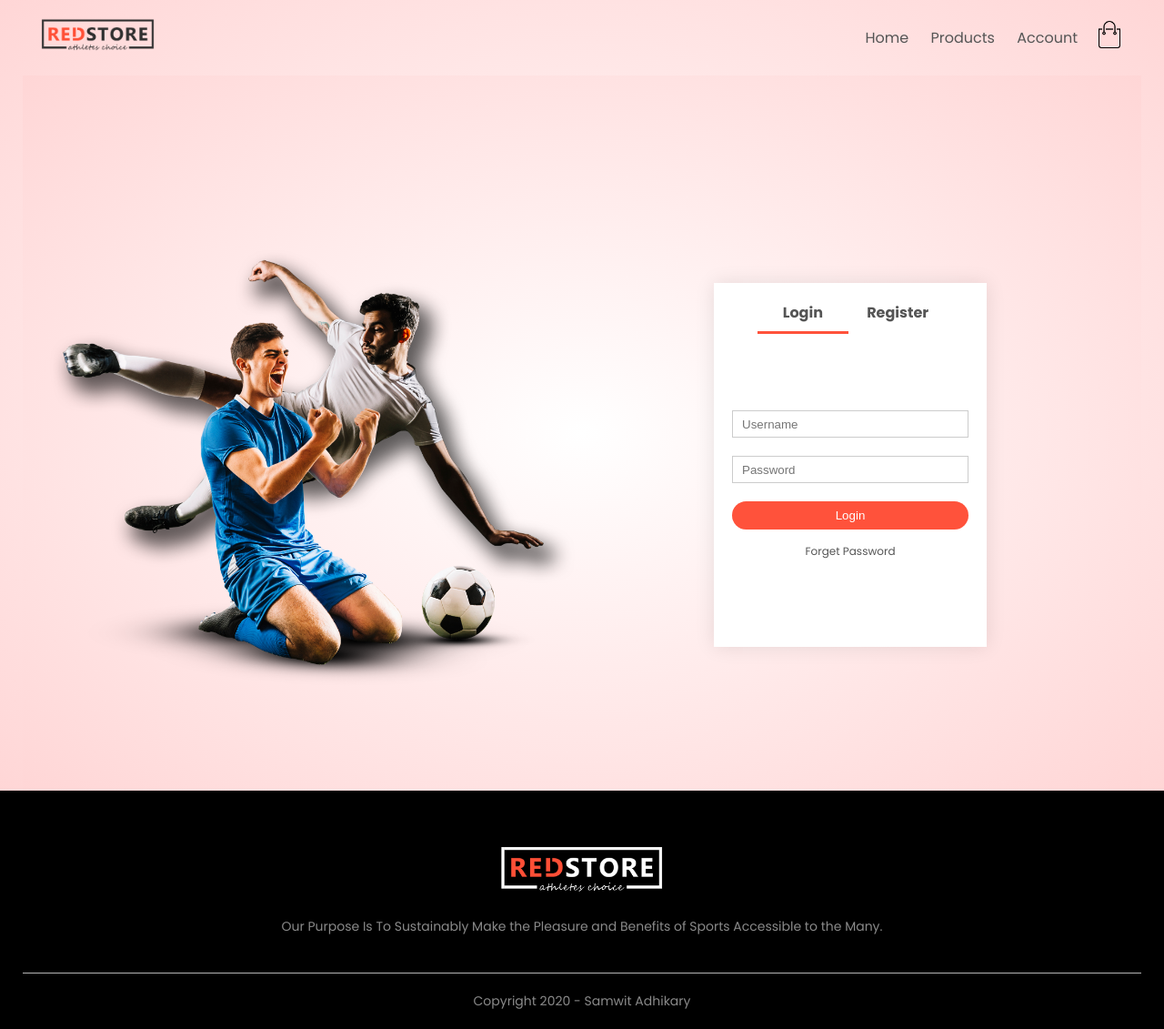
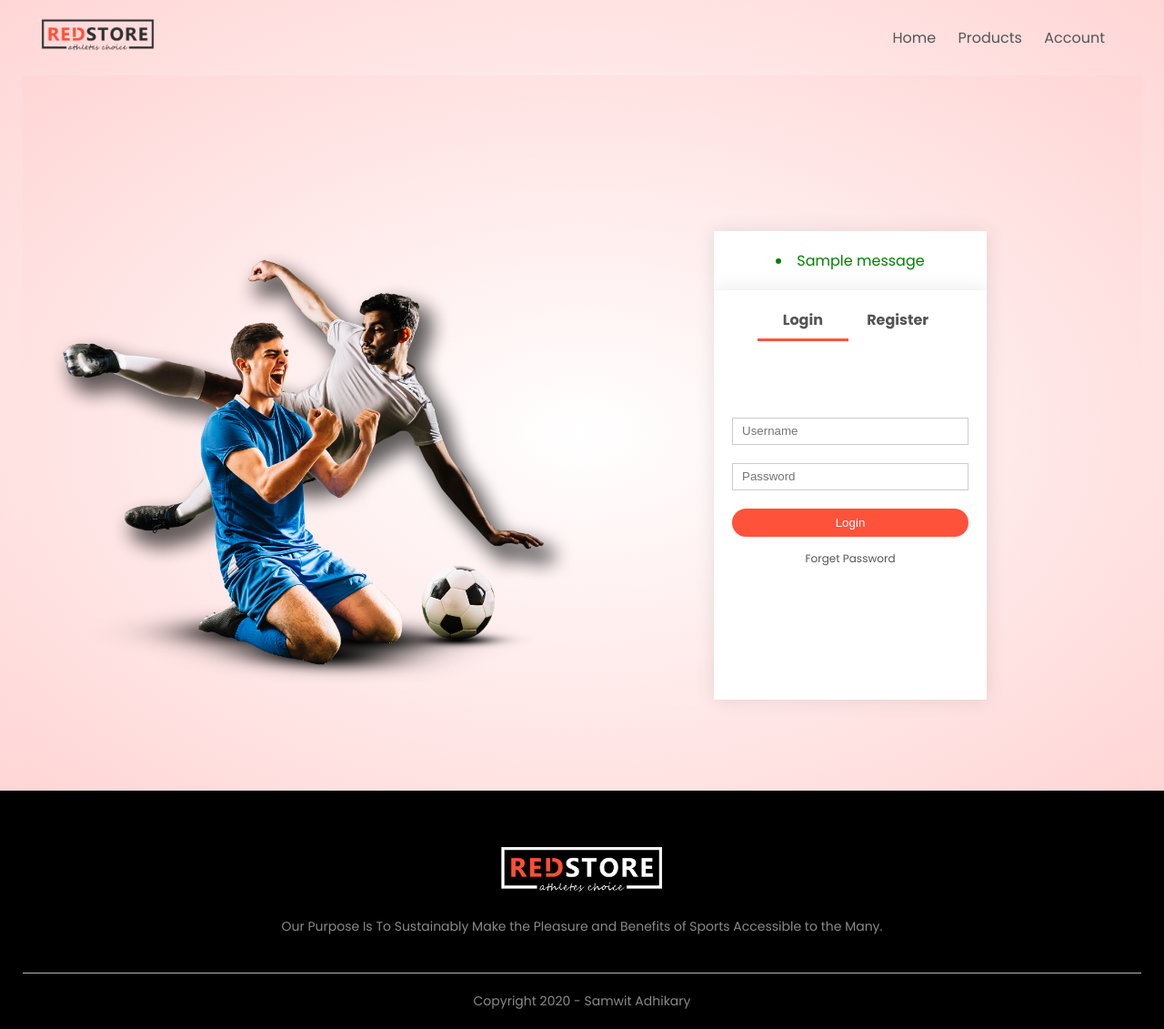
Before and after one commit to somanathx/Sports-shop-website, a Django app: page /customer/account in a window 1280 px wide. Shown: the whole page at 91% size. Run offline with Django 5.2, Linux system fonts and the light colour scheme; tables that the repository leaves empty hold one stand-in row (values such as "Sample post"); one stand-in notice (Sample message) is shown.

Commit message:
account management

```diff
--- a/customers/urls.py
+++ b/customers/urls.py
@@ -4,5 +4,6 @@ from django.conf import settings
 from . import views
 
 urlpatterns = [
-    path('account',views.show_account,name='account')
+    path('account',views.show_account,name='account'),
+    path('logout',views.sign_out,name='logout')
 ]
--- a/customers/views.py
+++ b/customers/views.py
@@ -1,5 +1,51 @@
-from django.shortcuts import render
+from django.shortcuts import render,redirect
+from django.contrib.auth.models import User
+from django.contrib.auth import authenticate,login,logout
+from django.contrib import messages
+from . models import Customer
 
 # Create your views here.
+def sign_out(request):
+    logout(request)
+    return redirect('home')
+
 def show_account(request):
-    return render(request,"account.html")
+    context={}
+    if request.POST and 'register' in request.POST:
+        context['register']=True
+        try:
+            username=request.POST.get('username')
+            password=request.POST.get('password')
+            email=request.POST.get('email')
+            address=request.POST.get('address')
+            phone=request.POST.get('phone')
+        # create user accounts
+            user=User.objects.create_user(
+                username=username,
+                password=password,
+                email=email
+            )
+        # create customer account
+            customer=Customer.objects.create(
+                user=user,
+                phone=phone,
+                address=address
+            )
+            success_message="User registered successfully"
+            messages.success(request,success_message)
+        except Exception as e:
+            error_message="Duplicate username or invalid inputs"
+            messages.error(request,error_message)
+    if request.POST and 'login' in request.POST:
+        context['register']=False
+
+        username=request.POST['username']
+        password=request.POST['password']
+        user=authenticate(username=username,password=password)
+        if user:
+            login(request,user)
+            return redirect('home')
+        else:
+            messages.error(request,'invalid user credentials')
+
+    return render(request,'account.html',context)
--- a/static/css/style.css
+++ b/static/css/style.css
@@ -385,13 +385,31 @@ th:last-child{
     padding: 50px 0;
     background: radial-gradient(#fff, #ffd6d6);
 }
+
+.message-container{
+    background: #fff;
+    width: 300px;
+    height: fit-content;
+    position: relative;
+    text-align: center;
+    padding: 20px 0 ;
+    margin: auto;
+    box-shadow: 0 0 20px 0px rgba(0, 0, 0, 0.1);
+    overflow: hidden;
+}
+.error{
+    color: red;
+}
+.success{
+    color: green;
+}
 .form-container{
     background: #fff;
     width: 300px;
-    height: 400px;
+    height: 450px;
     position: relative;
     text-align: center;
-    padding: 20px 0;
+    padding: 20px 0 ;
     margin: auto;
     box-shadow: 0 0 20px 0px rgba(0, 0, 0, 0.1);
     overflow: hidden;
--- a/templates/account.html
+++ b/templates/account.html
@@ -9,24 +9,35 @@
                     <img src="{% static 'images/image1.png' %}" width="100%">
                 </div>
                 <div class="col-2">
+                    {% if messages  %}
+                        <div class="message-container">
+                            {% for message in messages %}
+                                <li class="{{ message.tags }}">{{ message }}</li>
+                            {% endfor %}
+                        </div>
+                    {% endif %}
                     <div class="form-container">
                         <div class="form-btn">
                             <span onclick="login()">Login</span>
                             <span onclick="register()">Register</span>
                             <hr id="Indicator" style="transform: translate(0px);">
                         </div>
-                        <form id="LoginForm" style="transform: translateX(300px);">
-                            <input type="text" placeholder="Username">
-                            <input type="password" placeholder="Password">
-                            <button type="submit" class="btn">Login</button>
+                        <form id="LoginForm" method="post" enctype="multipart/form-data" style="transform: translateX(300px);">
+                            {% csrf_token %}
+                            <input type="text" name="username" required placeholder="Username">
+                            <input type="password" name="password" required placeholder="Password">
+                            <button type="submit" name="login" class="btn">Login</button>
                             <a href="">Forget Password</a>
                         </form>
 
-                        <form id="RegForm" style="transform: translateX(300px);">
-                            <input type="text" placeholder="Username">
-                            <input type="email" placeholder="Email">
-                            <input type="password" placeholder="Password">
-                            <button type="submit" class="btn">Register</button>
+                        <form id="RegForm" method="post" enctype="multipart/form-data" style="transform: translateX(300px);">
+                            {% csrf_token %}
+                            <input type="text" name="username" maxlength="10" minlength="5" required placeholder="Username">
+                            <input type="email" name="email" required placeholder="Email">
+                            <input type="password" name="password" minlength="8" maxlength="8" required placeholder="Password">
+                            <input type="text" name="address"  minlength="10" required placeholder="Address">
+                            <input type="text" name="phone" maxlength="10" minlength="10" required placeholder="Phone number">
+                            <button type="submit" name="register" class="btn">Register</button>
                         </form>
                     </div>
                 </div>
@@ -56,4 +67,13 @@
 
         }
     </script>
+    {% if register %}
+    <script>
+        register()
+    </script>
+    {% else %}
+    <script>
+        login()
+    </script>
+    {% endif %}
 {% endblock %}
--- a/templates/menu.html
+++ b/templates/menu.html
@@ -7,9 +7,15 @@
         <ul id="MenuItems">
             <li><a href="{% url 'home' %}">Home</a></li>
             <li><a href="{% url 'list_product' %}">Products</a></li>
+            {% if not user.is_authenticated %}
             <li><a href="{% url 'account' %}">Account</a></li>
+            {% else %}
+            <li><a href="{% url 'logout' %}">Logout</a></li>
+            {% endif %}
         </ul>
     </nav>
+    {% if user.is_authenticated %}
     <a href="{% url 'cart' %}"><img src="{% static 'images/cart.png' %}" width="30px" height="30px"></a>
+    {% endif %}
     <img src="{% static  'images/menu.png' %}" class="menu-icon" onclick="menutoggle()">
 </div>
```
